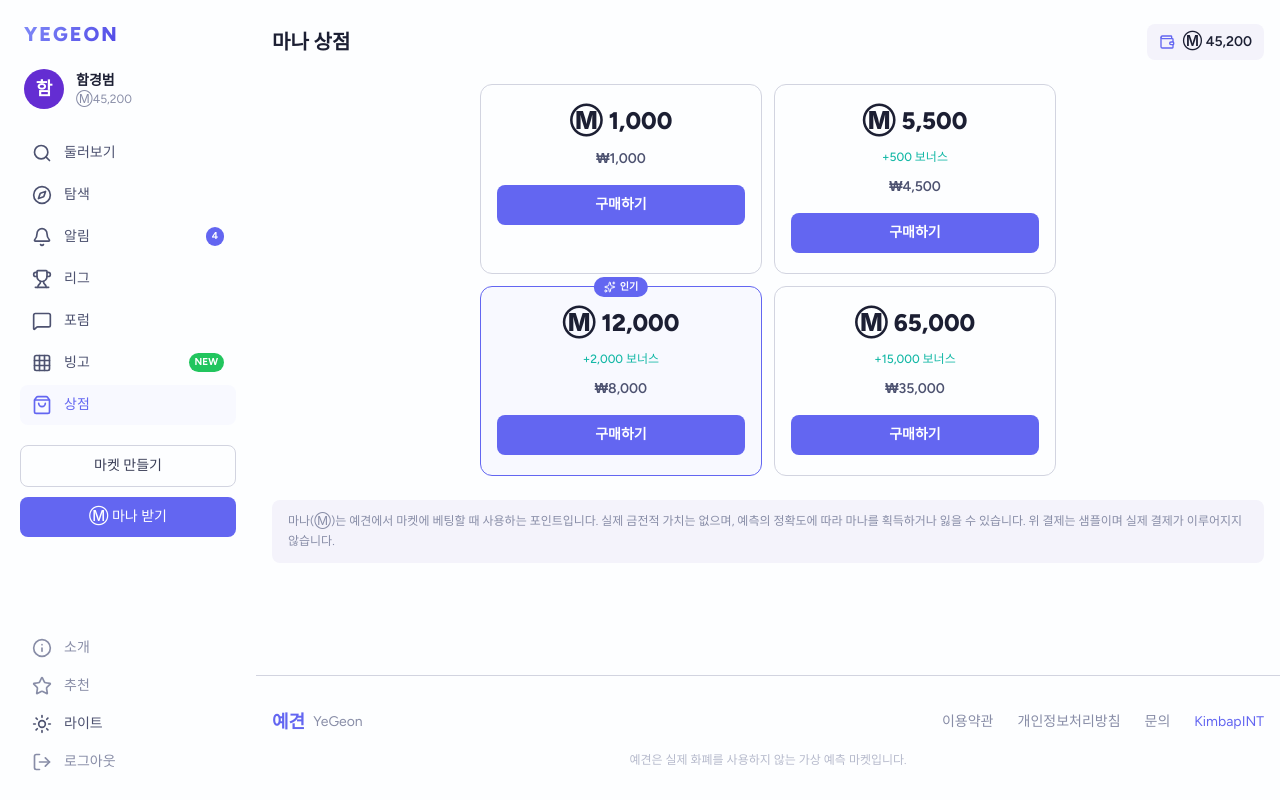
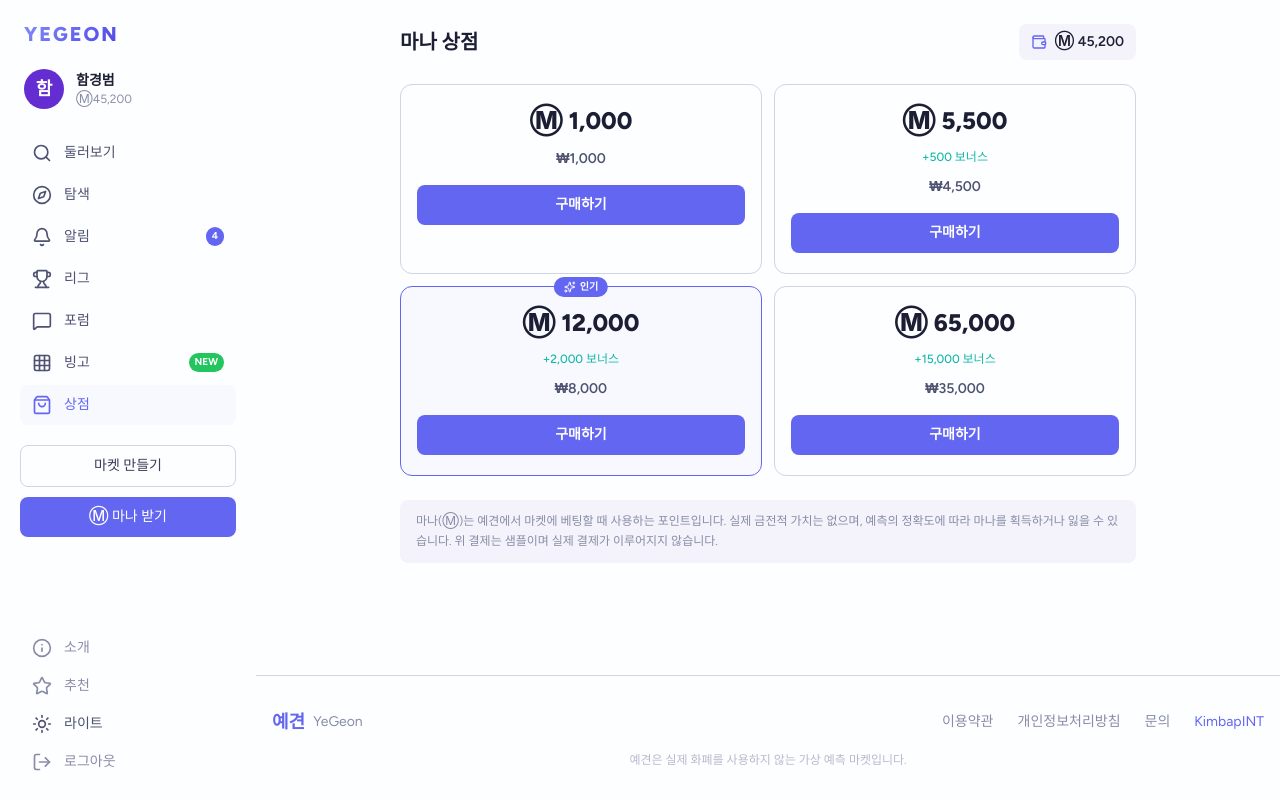
Before and after one commit to byunginhb/kimbapint, a Next.js app: page /yegeon/shop in a window 1280 px wide. Built offline with nearby package versions, Linux system fonts and the light colour scheme.

Commit message:
style: 상점 페이지 레이아웃 개선
상점 페이지의 최대 너비를 설정하고, 패키지 그리드의 좌우 패딩을 제거하여 일관된 디자인을 유지함.

```diff
--- a/app/yegeon/shop/page.tsx
+++ b/app/yegeon/shop/page.tsx
@@ -45,7 +45,7 @@ export default function ShopPage() {
   )
 
   return (
-    <div className="px-4 py-6">
+    <div className="mx-auto w-full max-w-3xl px-4 py-6">
       {/* Header */}
       <div className="mb-6 flex items-center justify-between">
         <h1 className="text-xl font-bold yg-text-ink-900">마나 상점</h1>
@@ -68,7 +68,7 @@ export default function ShopPage() {
       )}
 
       {/* Package grid */}
-      <div className="grid grid-cols-2 gap-3 px-52">
+      <div className="grid grid-cols-2 gap-3">
         {PACKAGES.map((pkg) => (
           <ManaPackageCard
             key={pkg.id}
```
